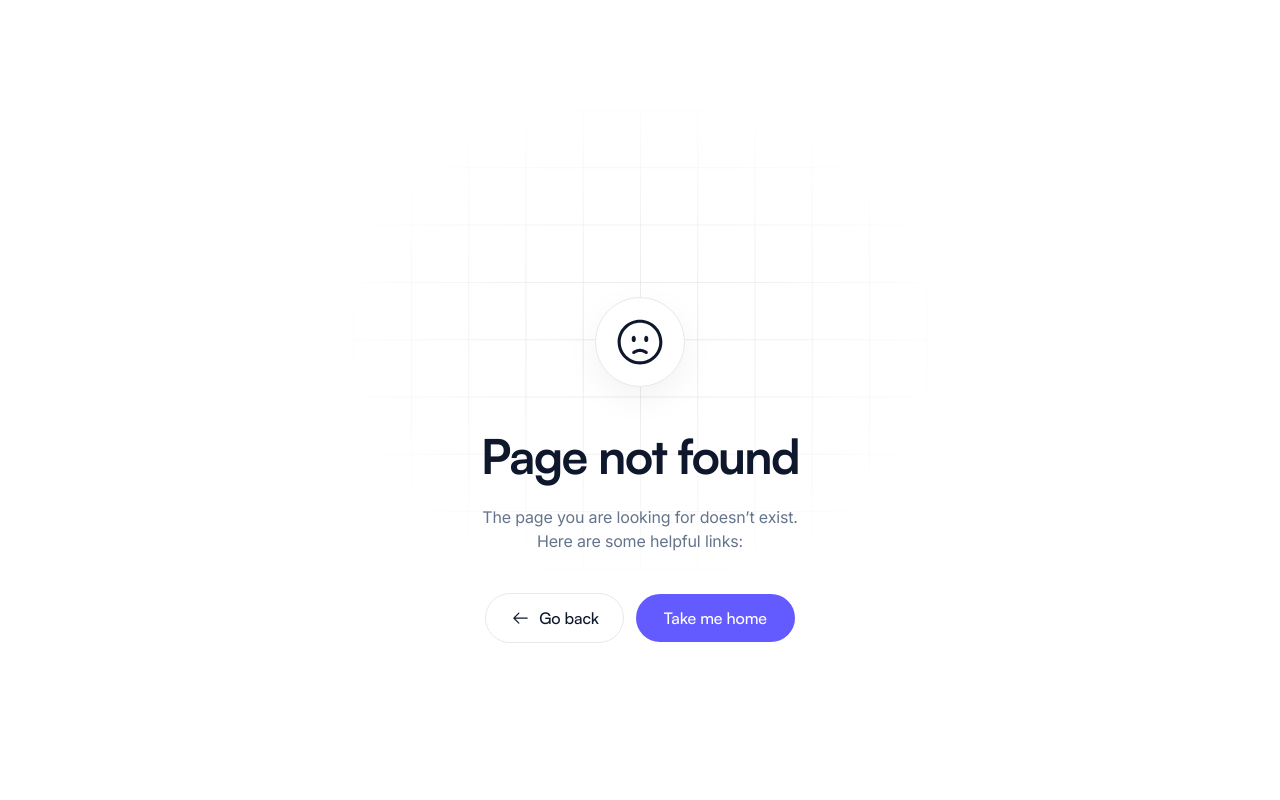
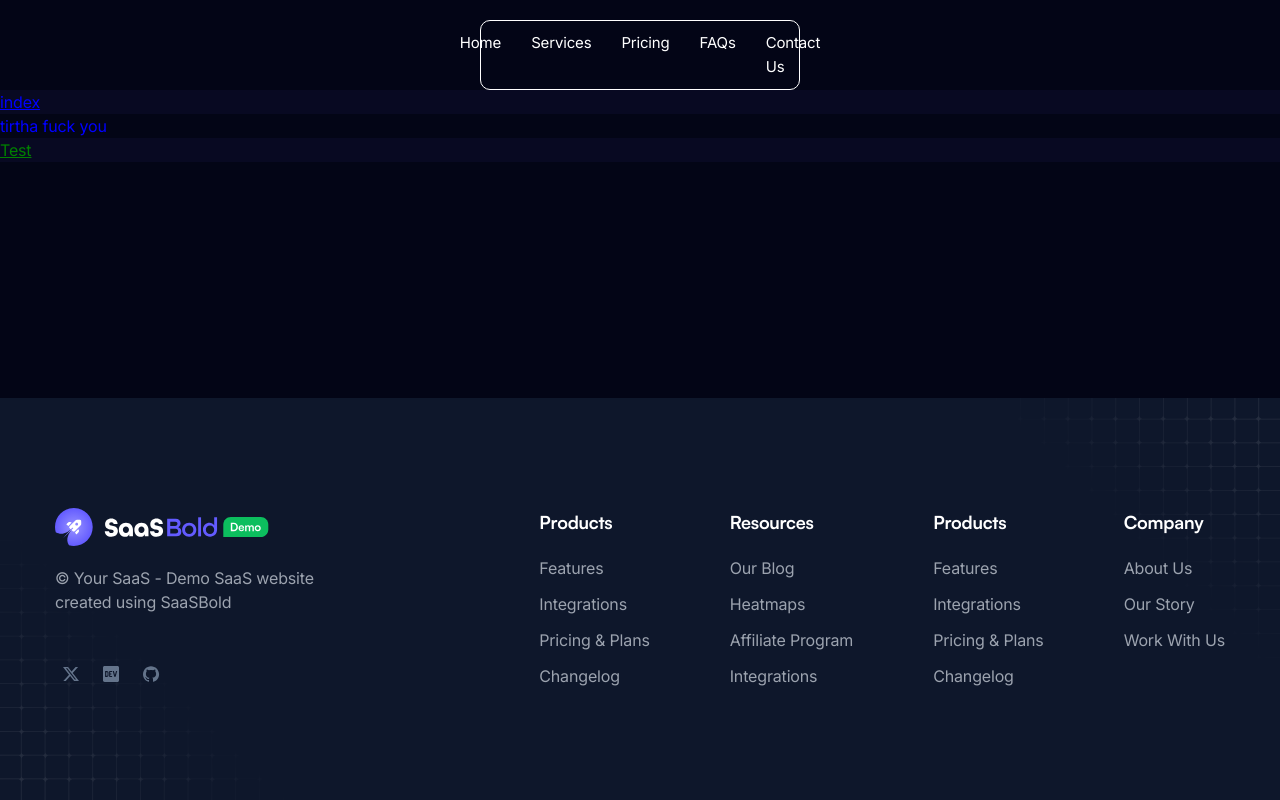
Before and after one commit to twigyy-dev/t-portfolio-maker, a Next.js app: page /test in a window 1280 px wide. Before the commit this address had no page. Built offline with nearby package versions, Linux system fonts and the light colour scheme.

Commit message:
nav bar on going

```diff
--- a/src/app/(site)/layout.tsx
+++ b/src/app/(site)/layout.tsx
@@ -6,6 +6,7 @@ import Footer from "@/components/Footer";
 import { Providers } from "./providers";
 import NextTopLoader from "nextjs-toploader";
 import Loader from "@/components/Common/PreLoader";
+import Navbar from "@/components/Header/Navbar";
 
 export default function RootLayout({
   children,
@@ -23,7 +24,7 @@ export default function RootLayout({
           showSpinner={false}
           shadow="none"
         />
-        <Header />
+        <Navbar />
         {children}
         <Footer />
       </Providers>
--- /dev/null
+++ b/src/app/(site)/test/page.tsx
@@ -0,0 +1,36 @@
+//import Blog from "@/components/Blog";
+// import Home from "@/components/Home";
+import { Metadata } from "next";
+import "../../sass/test.scss"
+import Test1 from "@/components/Test1";
+
+export const metadata: Metadata = {
+	title: `Full-Stack SaaS Boilerplate for Next.js - SaaSBold Demo`,
+	description: `A full-stack SaaS boilerplate and starter kit comes with all essential integrations, pages, components, user/admin dashboards, landing page, design source and everything you need to turn your feature-rich SaaS startup idea into reality in a day!`,
+	openGraph: {
+		type: "website",
+		title: `Full-Stack SaaS Boilerplate for Next.js - SaaSBold Demo`,
+		description: `A full-stack SaaS boilerplate and starter kit comes with all essential integrations, pages, components, user/admin dashboards, landing page, design source and everything you need to turn your feature-rich SaaS startup idea into reality in a day!`,
+		images:
+			"https://ucarecdn.com/4b0ffd0e-90b0-4a59-b63c-f5ecee0ae575/saasbold.jpg",
+	},
+	twitter: {
+		card: "summary_large_image",
+		title: `Full-Stack SaaS Boilerplate for Next.js - SaaSBold Demo`,
+		description: `A full-stack SaaS boilerplate and starter kit comes with all essential integrations, pages, components, user/admin dashboards, landing page, design source and everything you need to turn your feature-rich SaaS startup idea into reality in a day!`,
+		images:
+			"https://ucarecdn.com/4b0ffd0e-90b0-4a59-b63c-f5ecee0ae575/saasbold.jpg",
+	},
+};
+
+export default function Testpage() {
+	return (
+		<main>
+			<Test1/>
+			<div className="test">
+				<h1 className="test-h1">tirtha fuck you</h1>
+				<h1 className="test-h1 active">Test</h1>
+			</div>
+		</main>
+	);
+}
--- a/src/app/layout.tsx
+++ b/src/app/layout.tsx
@@ -7,7 +7,7 @@ const layout = ({ children }: { children: React.ReactNode }) => {
 	return (
 		<html lang='en' suppressHydrationWarning={true}>
 			<body
-				className={`${inter.className} flex min-h-screen flex-col dark:bg-[#151F34]`}
+				className={`${inter.className} flex min-h-screen flex-col bg-[#030516]`}
 			>
 				{children}
 			</body>
--- /dev/null
+++ b/src/app/sass/navstyle.scss
@@ -0,0 +1,23 @@
+.nav{
+   display:flex;
+   justify-content: center;
+   padding-top: 20px;
+    &-child{
+
+        display: flex;
+        padding: 10px;
+        gap: 30px;
+        border-color: white;
+        border-width: 1px;
+        border-radius: 10px;
+        width: 25%;
+        justify-content: center;
+
+    }
+    &-h1{
+        color: white;
+        font-size: 15px;
+
+
+    }
+}
--- /dev/null
+++ b/src/components/Header/Navbar.tsx
@@ -0,0 +1,19 @@
+import React from 'react'
+import "../../app/sass/navstyle.scss"
+
+const Navbar = () => {
+  return (
+    <div className='nav'>
+
+    <div className='nav-child '>
+        <h1 className='nav-h1'>Home</h1>
+        <h1 className='nav-h1'>Services</h1>
+        <h1 className='nav-h1'>Pricing</h1>
+        <h1 className='nav-h1'>FAQs</h1>
+        <h1 className='nav-h1'>Contact Us</h1>
+    </div>
+    </div>
+  )
+}
+
+export default Navbar
--- /dev/null
+++ b/src/components/Test1/index.tsx
@@ -0,0 +1,10 @@
+import React from 'react'
+import "../../app/sass/test.scss"
+
+const Test1 = () => {
+  return (
+    <div className='test-h1 active' >index</div>
+  )
+}
+
+export default Test1
```
